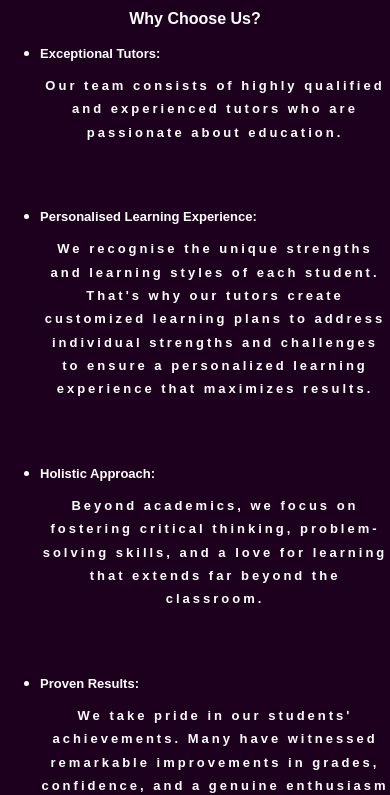
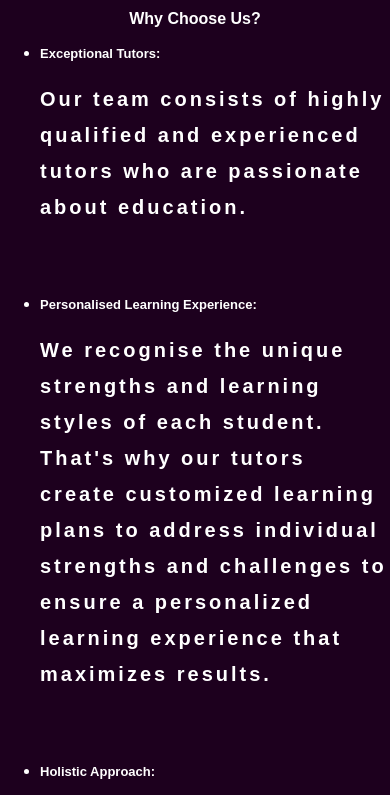
Before and after one commit to Amos650/Amos650.github.io, a plain HTML site: page index.html in a window 390 px wide. Shown: the part 963-1758 px from the top of the page. Drawn offline with Linux system fonts and the light colour scheme.

Commit message:
change style to list

```diff
--- a/Style.css
+++ b/Style.css
@@ -137,13 +137,13 @@ body {
         transform: scale(1.1);
     }
 
-    p, .list{
+    .foot, .long{
         font-size: small !important;
         text-align: center !important;
         font-weight: bolder !important;
     }
 
-    .long {
+    .list {
         font-size: small;
         font-weight: bolder;
     }
```
